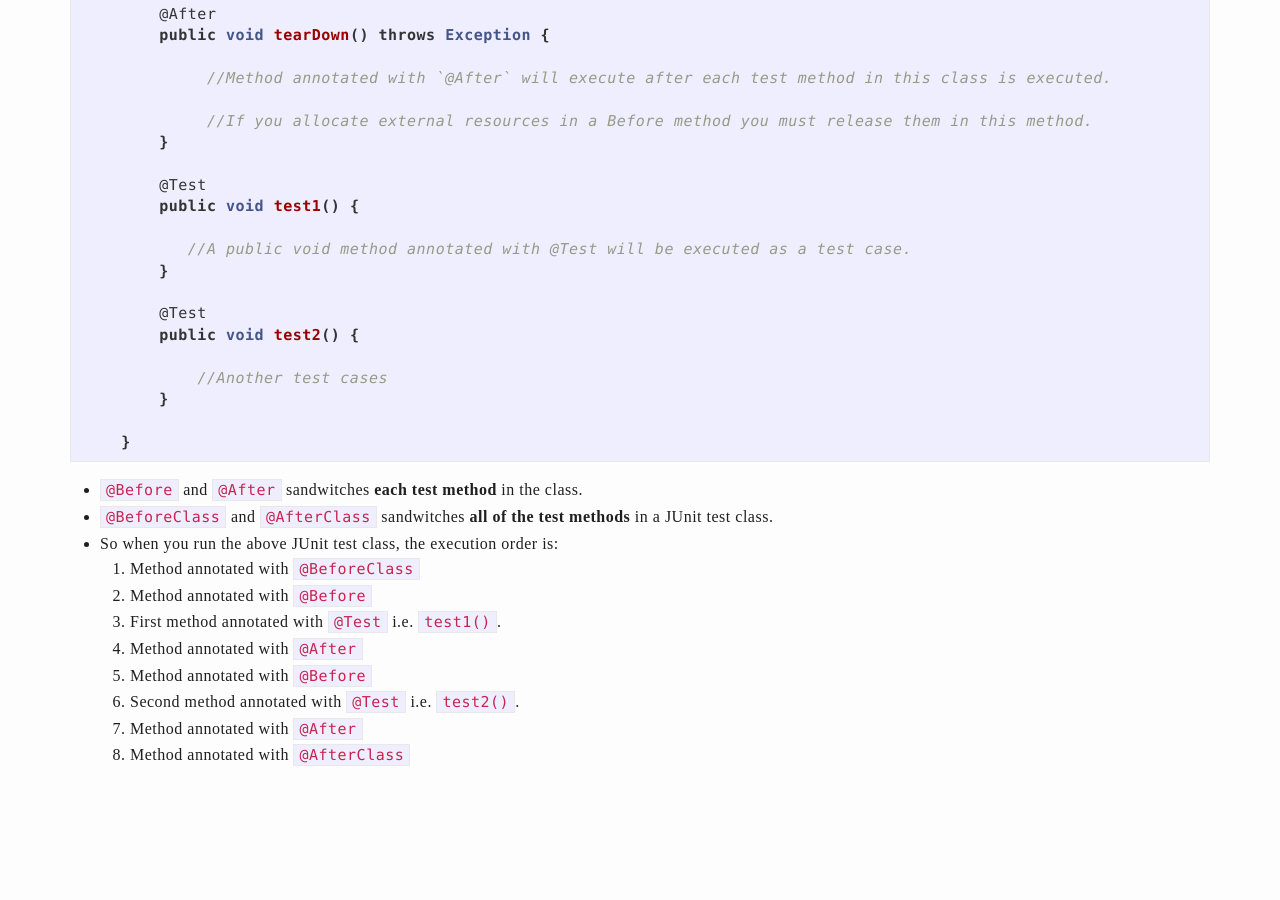
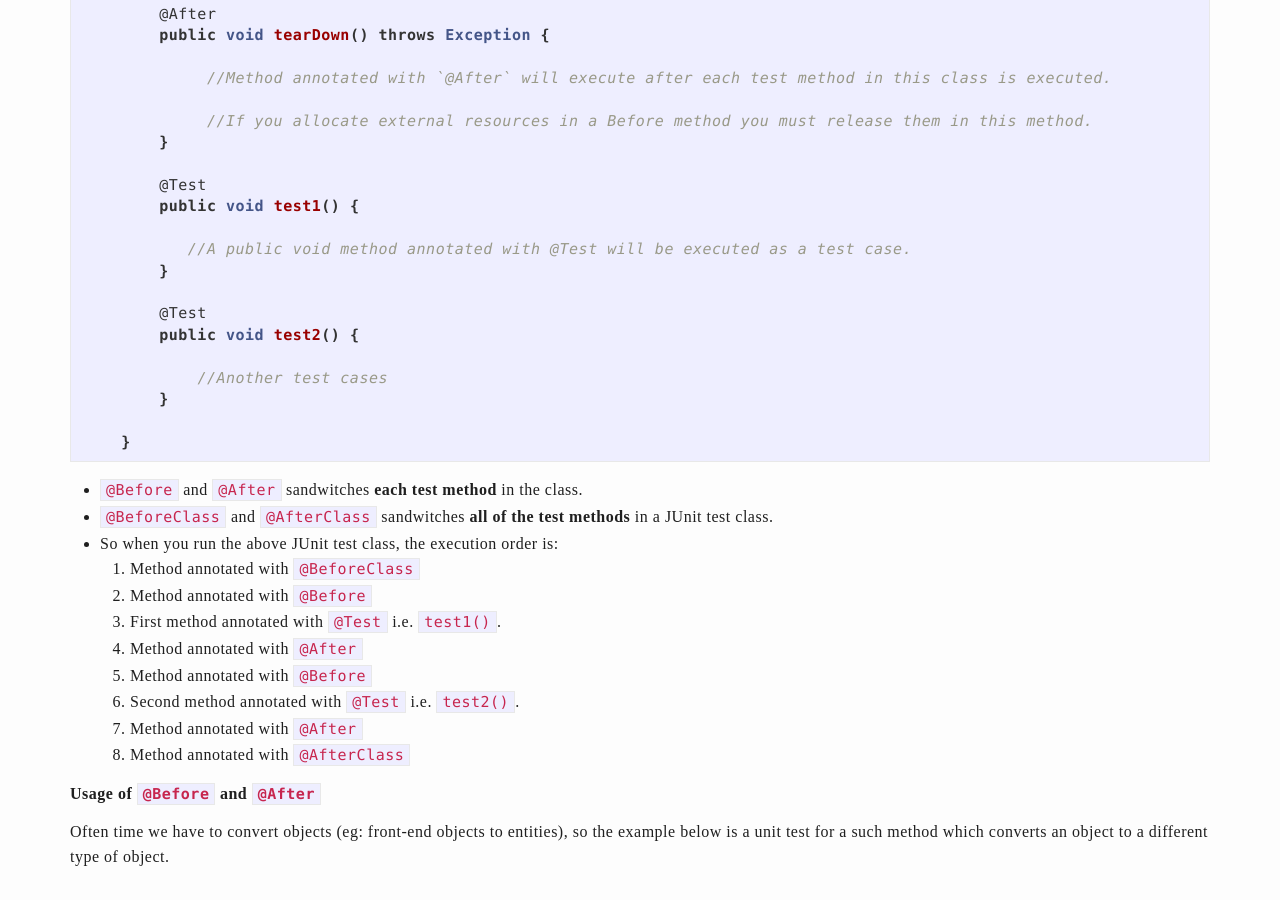
Before and after one commit to DiliniRajapaksha/DeveloperJournal, a Jekyll site: the page built from _posts/2016-11-11-tdd.markdown, in a window 1280 px wide and 900 px high, scrolled down 4157 px. Built offline with Jekyll 4.4.1, drawn with Linux system fonts in a browser that asks for light colours; nearby versions of some CDN libraries; comment, search, counter and statistics services are not loaded; before the commit the page ends 4956 px from its top, so only the background shows below that.

Commit message:
update post

```diff
--- a/_posts/2016-11-11-tdd.markdown
+++ b/_posts/2016-11-11-tdd.markdown
@@ -163,3 +163,7 @@ It's that simple. So what's keeping you from practicing TDD? So let's get starte
     6. Second method annotated with `@Test` i.e. `test2()`.
     7. Method annotated with `@After`
     8. Method annotated with `@AfterClass`
+
+##### Usage of `@Before` and `@After`
+
+Often time we have to convert objects (eg: front-end objects to entities), so the example below is a unit test for a such method which converts an object to a different type of object.
```
